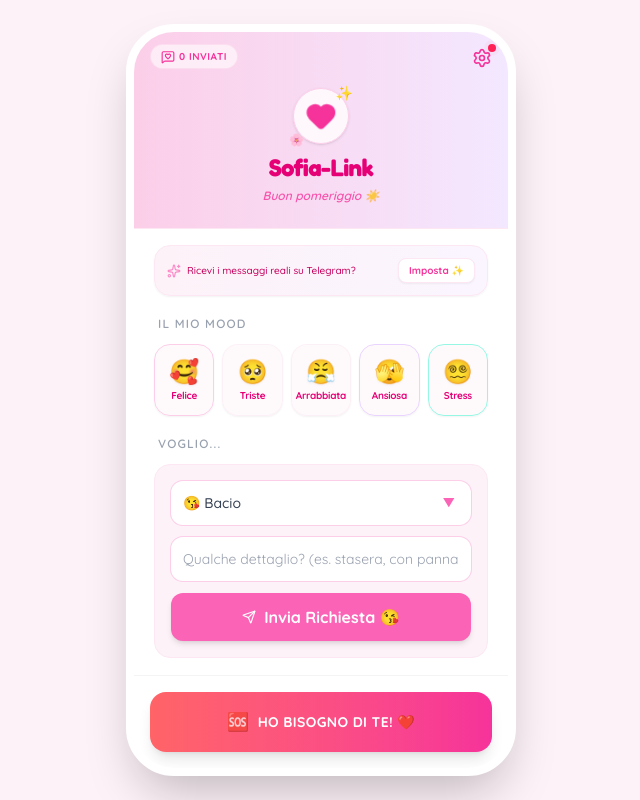
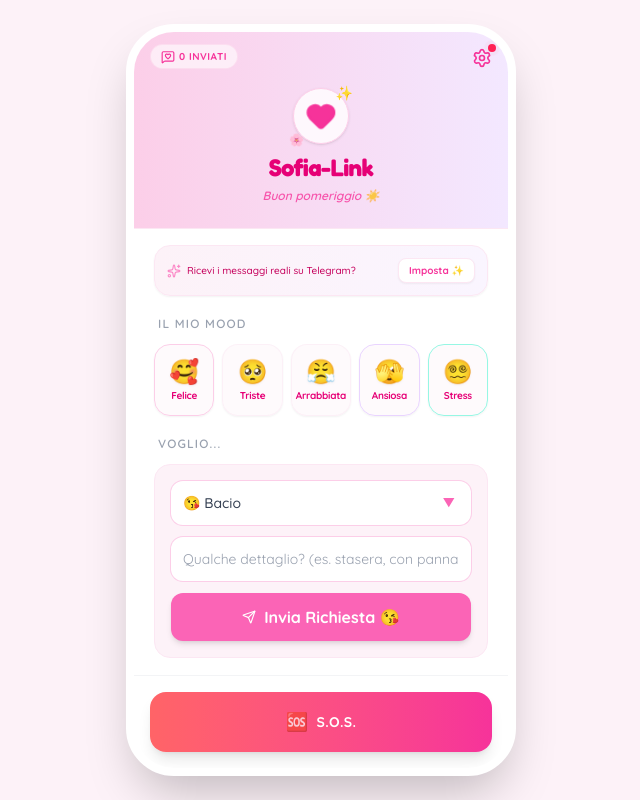
Before and after one commit to giusycrescenzi/sofialink, a React (Vite) app: page / in a window 1280 px wide. Shown: the whole page, without its empty margins (319-959 px from the left). Built offline with nearby package versions, Linux system fonts and the light colour scheme.

Commit message:
Change emergency message text to 'S.O.S.'

```diff
--- a/src/components/EmergencyButton.tsx
+++ b/src/components/EmergencyButton.tsx
@@ -21,7 +21,7 @@ export default function EmergencyButton({ onSendEmergency, isSending }: Emergenc
         ) : (
           <>
             <span className="text-lg animate-pulse">🆘</span>
-            <span>HO BISOGNO DI TE! ❤️</span>
+            <span> S.O.S. </span>
           </>
         )}
       </motion.button>
```
